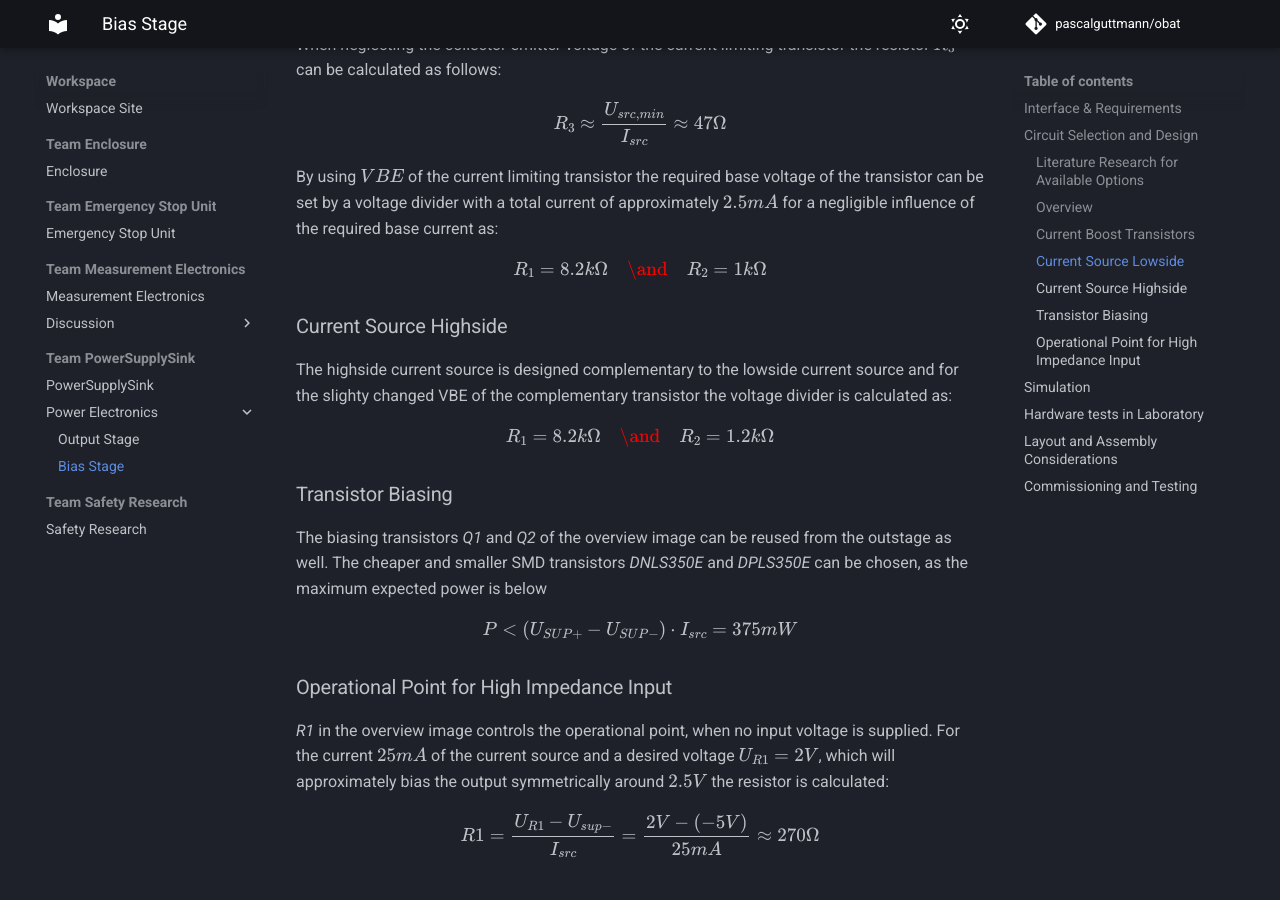
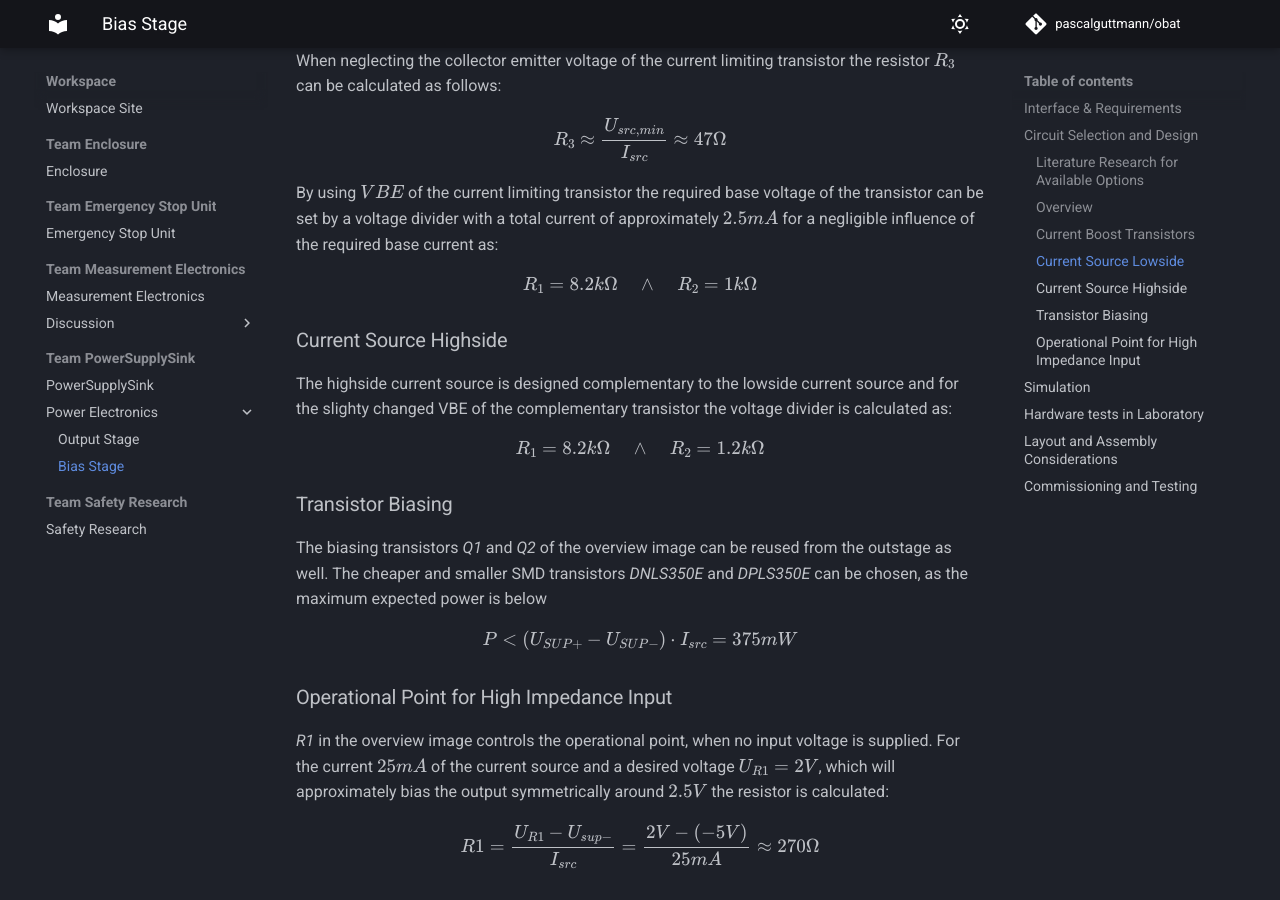
Before and after one commit to pascalguttmann/obat, an MkDocs documentation site: the page built from docs/workspace/pss/bias/bias.md, in a window 1280 px wide and 900 px high, scrolled down 3647 px. Built offline with MkDocs 1.6.1 and Material for MkDocs 9.7.7, drawn with Linux system fonts in a browser that asks for light colours; comment, search, counter and statistics services are not loaded.

Commit message:
fix typo and formatting

```diff
--- a/docs/workspace/pss/bias/bias.md
+++ b/docs/workspace/pss/bias/bias.md
@@ -64,6 +64,7 @@ avoiding extreme outputs with high impedance input.
 ### Overview
 
 ![image](./overview.png)
+
 Overview of the used circuit.
 
 ### Current Boost Transistors
@@ -104,14 +105,14 @@ By using $VBE$ of the current limiting transistor the required base voltage of
 the transistor can be set by a voltage divider with a total current of
 approximately $2.5 mA$ for a negligible influence of the required base current
 as:
-$$ R_1 = 8.2k \Omega \quad \and \quad R_2 = 1k \Omega $$
+$$ R_1 = 8.2k \Omega \quad \land \quad R_2 = 1k \Omega $$
 
 ### Current Source Highside
 
 The highside current source is designed complementary to the lowside current
 source and for the slighty changed VBE of the complementary transistor the
 voltage divider is calculated as:
-$$ R_1 = 8.2k \Omega \quad \and \quad R_2 = 1.2k \Omega $$
+$$ R_1 = 8.2k \Omega \quad \land \quad R_2 = 1.2k \Omega $$
 
 ### Transistor Biasing
 
```
